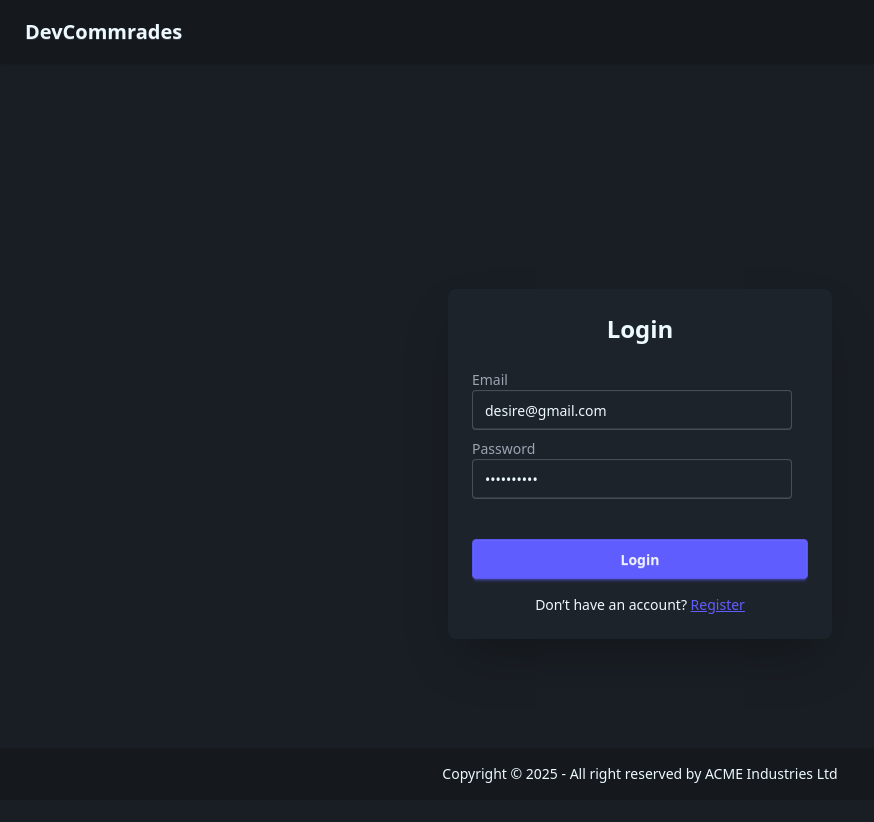
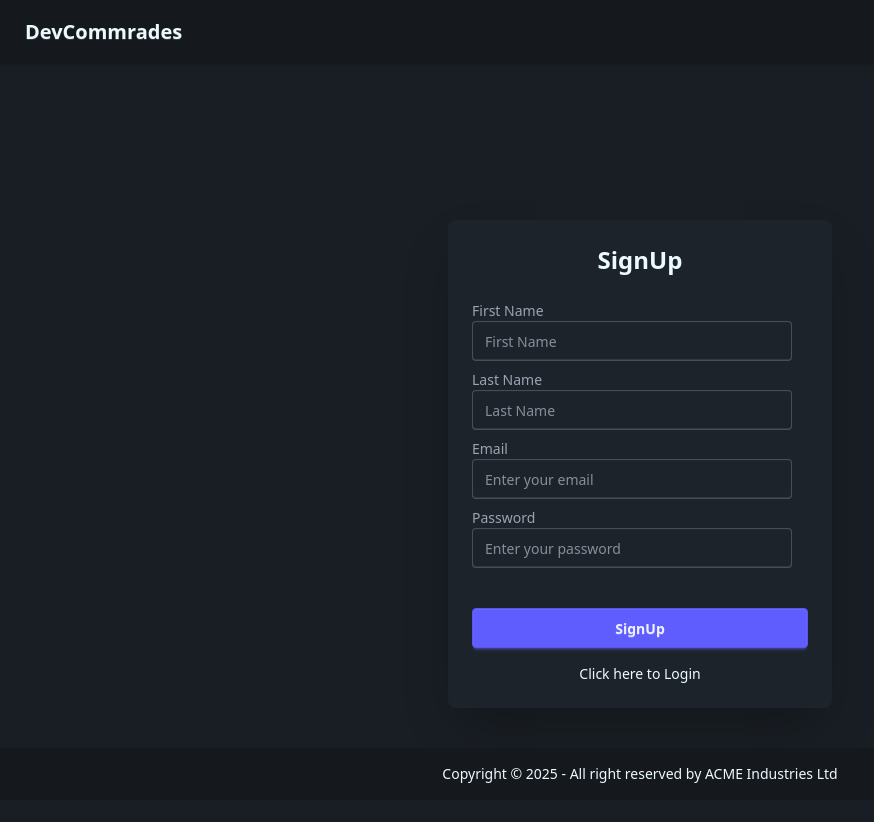
Before and after one commit to Dineshk-connect/devMatch-Ui, a React (Vite) app: page /login in a window 1280 px wide. Shown: the top 822 px of the page, without its empty margins (0-874 px from the left). Built offline with nearby package versions, Linux system fonts and the light colour scheme; no server answers.

Commit message:
fixing bugs

```diff
--- a/src/components/EditProfile.jsx
+++ b/src/components/EditProfile.jsx
@@ -9,9 +9,9 @@
   const [firstName, setfirstName] = useState(user.firstName);
   const [lastName, setlastName] = useState(user.lastName);
   const [photoUrl, setphotoUrl] = useState(user.photoUrl);
-  const [age, setage] = useState(user.age);
-  const [gender, setgender] = useState(user.gender);
-  const [about, setabout] = useState(user.about);
+  const [age, setage] = useState(user.age || "");
+  const [gender, setgender] = useState(user.gender || "");
+  const [about, setabout] = useState(user.about || "");
   const [skills, setskills] = useState(user.skills);
   const [error, seterror] = useState("");
   const dispatch = useDispatch();
--- a/src/components/Feed.jsx
+++ b/src/components/Feed.jsx
@@ -11,7 +11,8 @@
   const dispatch = useDispatch();
 
   const getFeed = async () => {
-    if (feed) return;
+    //if (feed) return;
+     if (Array.isArray(feed) && feed.length > 0) return;
     try {
       const res = await axios.get(BASE_URL + "/feed",{withCredentials:true,});
       dispatch(addFeed(res?.data?.data));
@@ -22,6 +23,11 @@
   useEffect(() => {
     getFeed();
   }, []);
+
+  //if(feed.length <= 0) return<h1 className="flex justify-center my-10">No new Users Founds</h1>;
+   if (!Array.isArray(feed) || feed.length === 0) {
+   return <h1 className="flex justify-center my-10">No new users found</h1>;
+  }
   return feed && (
   <div className="flex justify-center m-10">
     <UserCard user={feed[0]}/>
--- a/src/components/Login.jsx
+++ b/src/components/Login.jsx
@@ -1,4 +1,3 @@
-
 import { useState } from "react";
 import axios from "axios";
 import { useDispatch } from "react-redux";
@@ -6,17 +5,19 @@
 import { useNavigate } from "react-router-dom";
 import { BASE_URL } from "../utils/constants";
 const Login = () => {
-  const [email, setEmailId] = useState("desire@gmail.com");
-  const [password, setPassword] = useState("Desire@123");
+  const [email, setEmailId] = useState("");
+  const [password, setPassword] = useState("");
+  const [firstName, setFirstName] = useState("");
+  const [lastName, setLastName] = useState("");
+  const [isLoginForm, setIsLoginForm] = useState(false);
   const [error, setError] = useState("");
   const dispatch = useDispatch();
-  const navigate=useNavigate();
+  const navigate = useNavigate();
 
   const handleLogin = async () => {
-
     try {
       const res = await axios.post(
-       BASE_URL + "/login",
+        BASE_URL + "/login",
         {
           email,
           password,
@@ -26,16 +27,58 @@
 
       dispatch(addUser(res.data));
       return navigate("/");
-
     } catch (err) {
       setError(err?.response?.data || "Something went wrong");
     }
   };
+
+  const handleSignUp= async()=>{
+    try{
+
+      const res= await axios.post(BASE_URL + "/signup", {firstName,lastName,email,password},{withCredentials:true});
+      dispatch(addUser(res.data.data));
+        return navigate("/profile");
+    }catch(err){
+     setError(err?.response?.data || "Something went wrong");
+    }
+  }
   return (
     <div className="min-h-screen flex items-center justify-center bg-base-200">
       <div className="card w-full max-w-sm shadow-2xl bg-base-100">
         <div className="card-body">
-          <h2 className="text-2xl font-bold text-center mb-4">Login</h2>
+          <h2 className="text-2xl font-bold text-center mb-4">
+            {isLoginForm ? "Login" : "SignUp"}
+          </h2>
+
+          {!isLoginForm && (
+            <>
+              <div className="form-control">
+                <label className="label">
+                  <span className="label-text">First Name</span>
+                </label>
+                <input
+                  type="text"
+                  placeholder="First Name"
+                  className="input input-bordered"
+                  value={firstName}
+                  onChange={(e) => setFirstName(e.target.value)}
+                />
+              </div>
+
+              <div className="form-control">
+                <label className="label">
+                  <span className="label-text">Last Name</span>
+                </label>
+                <input
+                  type="text"
+                  placeholder="Last Name"
+                  className="input input-bordered"
+                  value={lastName}
+                  onChange={(e) => setLastName(e.target.value)}
+                />
+              </div>
+            </>
+          )}
 
           {/* Email Field */}
           <div className="form-control">
@@ -68,17 +111,20 @@
           {/* Submit Button */}
           <p className="text-red-500">{error}</p>
           <div className="form-control mt-6">
-            <button className="btn btn-primary w-full" onClick={handleLogin}>
-              Login
+            <button
+              className="btn btn-primary w-full"
+              onClick={isLoginForm ? handleLogin : handleSignUp}
+            >
+              {isLoginForm ? "Login" : "SignUp"}
             </button>
           </div>
-
-          {/* Optional link */}
-          <p className="text-center text-sm mt-2">
-            Don’t have an account?{" "}
-            <a href="/register" className="link link-primary">
-              Register
-            </a>
+          <p
+            className="text-center text-sm mt-2 cursor-pointer"
+            onClick={() => setIsLoginForm((value) => !value)}
+          >
+            {isLoginForm
+              ? "Don’t have an account? SignUp"
+              : "Click here to Login"}
           </p>
         </div>
       </div>
--- a/src/components/UserCard.jsx
+++ b/src/components/UserCard.jsx
@@ -1,6 +1,21 @@
+import axios from "axios";
+import { BASE_URL } from "../utils/constants";
+import { useDispatch } from "react-redux";
+import { removeUserFromFeed } from "../utils/feedSlice";
+
 
 const userCard = ({user}) => {
-  const {firstName, lastName, about, age, gender,photoUrl, skills} = user;
+  const {_id,firstName, lastName, about, age, gender,photoUrl, skills} = user;
+  // eslint-disable-next-line react-hooks/rules-of-hooks
+  const dispatch= useDispatch();
+
+  const handleSendRequest=async(status, userId)=>{
+    try{
+      const res=await axios.post(BASE_URL + "/request/send/" +status + "/" + userId,{},{withCredentials:true});
+      dispatch(removeUserFromFeed(userId));
+    }catch(err){console.log(err.message)}
+
+  };
   console.log("User Data:", user);
   return (
    <div className="card grid-rows-1 bg-base-300 w-96 shadow-xl p-3">
@@ -14,8 +29,8 @@
     {age && gender && <p>{age + ", " + gender}</p>}
     <p>{about}</p>
     <div className="card-actions justify-center my-4">
-      <button className="btn btn-primary">Ignore</button>
-       <button className="btn btn-secondary">Interested</button>
+      <button className="btn btn-primary" onClick={()=>handleSendRequest("ignored",_id)}>Ignore</button>
+       <button className="btn btn-secondary" onClick={()=>handleSendRequest("interested",_id)}>Interested</button>
     </div>
   </div>
 </div>
--- a/src/utils/feedSlice.js
+++ b/src/utils/feedSlice.js
@@ -6,9 +6,13 @@
     initialState:null,
     reducers: {
         addFeed: (state, action) => action.payload,
-        clearFeed: (state, action) => null
+        removeUserFromFeed:(state,action)=>{
+            const newFeed=state.filter((user)=>user._id !== action.payload);
+            return newFeed;
+
+        },
         },
 });
 
-export const { addFeed, clearFeed } = feedSlice.actions;
+export const { addFeed, removeUserFromFeed } = feedSlice.actions;
 export default feedSlice.reducer;
```
Also changed, not shown: 1 other file (tests, documents, lock files or other folders).
